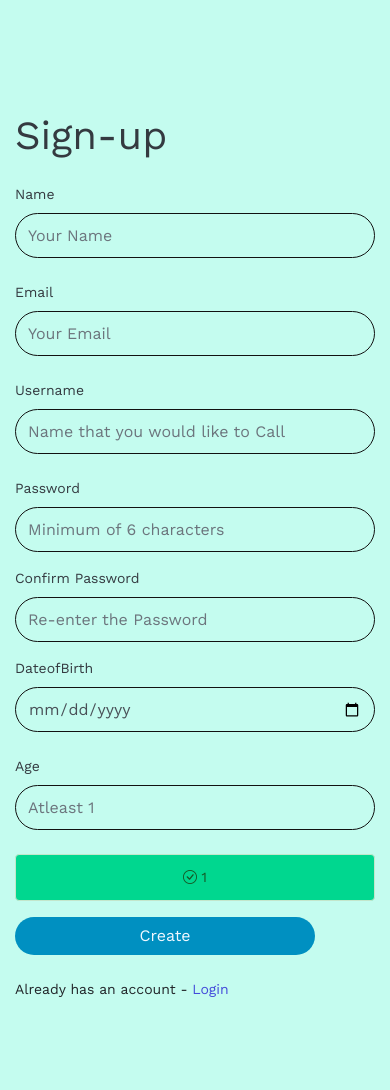
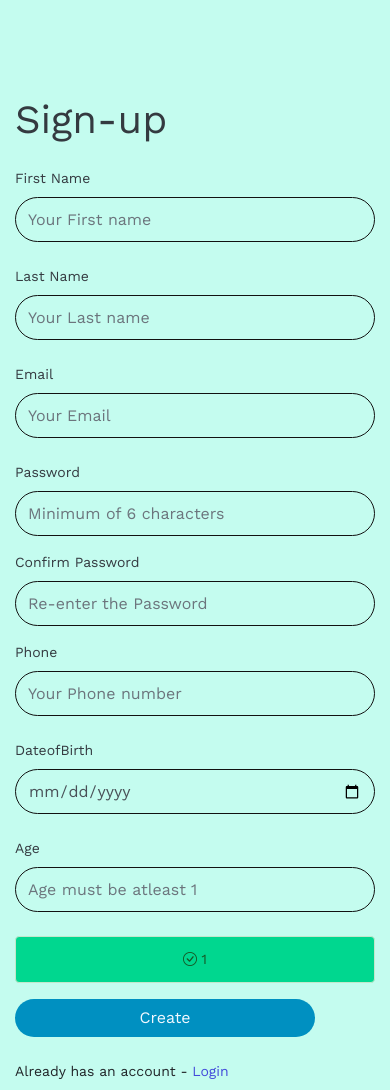
Before and after one commit to Castro456/CodeIgniter-to-do, a CodeIgniter app: page /todo/index.php/register/index/1 in a window 390 px wide; the page is wider, and only the part inside the window is pictured. Before the commit the page ends 997 px from the top of that part, so only its background shows below. Run offline with CodeIgniter, Linux system fonts and the light colour scheme.

Commit message:
added phone, changed username to lastname, advanced form-validation

```diff
--- a/application/controllers/Register.php
+++ b/application/controllers/Register.php
@@ -4,10 +4,11 @@ defined('BASEPATH') OR exit('No direct script access allowed');
 
 class Register extends CI_Controller {
 
-  private $name;
+  private $first_name;
+  private $last_name;
   private $email;
-  private $user_name;
   private $password;
+  private $phone;
   private $dob;
   private $age;
 
@@ -24,13 +25,6 @@ class Register extends CI_Controller {
   {
 
    $data['success'] = $success;
-  //  $data['error'] = $this->uri->segment(3);
-  //  $data['message'] = $message;
-
-    // $data = array(
-    //   // "message" => $message,
-    //   "error" => $error
-    // );
 
    if($this->session->userdata('user_name'))
    {
@@ -48,11 +42,12 @@ class Register extends CI_Controller {
   public function validate()
   {
 
-      $this->form_validation->set_rules("firstname","Name","required|trim|callback_alpha_dash_space");
-      $this->form_validation->set_rules("email","Email","required|valid_email");
-      $this->form_validation->set_rules("usr","UserName","required|alpha_numeric");
+      $this->form_validation->set_rules("first-name","First name","required|trim|callback_alpha_dash_space");
+      $this->form_validation->set_rules("last-name","Last name","required|trim|callback_alpha_dash_space");
+      $this->form_validation->set_rules("email","Email","required|valid_email|is_unique[users_table.email]");
       $this->form_validation->set_rules("psr","Password","required|min_length[6]");
       $this->form_validation->set_rules('confirm_password', 'Confirm Password', 'required|matches[psr]');
+      $this->form_validation->set_rules('phone', 'Phone number', 'required|numeric|min_length[10]|is_unique[users_table.phone]');
       $this->form_validation->set_rules("dob","DOB","required");
       $this->form_validation->set_rules("age","Age","required|greater_than_equal_to[1]");
 
@@ -64,17 +59,17 @@ class Register extends CI_Controller {
       else
       {
         $password = $this->input->post('psr');
-        $this->name = $this->input->post('firstname');
+        $this->first_name = $this->input->post('first-name');
+        $this->last_name = $this->input->post('last-name');
         $this->email = $this->input->post('email');
-        $this->user_name = $this->input->post('usr');
         $this->password = password_hash($password, PASSWORD_DEFAULT);
+        $this->phone = $this->input->post('phone');
         $this->dob = $this->input->post('dob');
         $this->age = $this->input->post('age');
-        $this->email_verification();
+        $this->register_user();
       }
 
     }
-
 
 
     public function alpha_dash_space($fullname)
@@ -96,43 +91,21 @@ class Register extends CI_Controller {
     }
 
 
-
-    public function email_verification()
-    {
-
-      $email = $this->email;
-      $check = $this->register_model->check_existing_email($email);
-
-      if($check)
-      {
-        $data['error'] = "Entered Email already exists";
-        $this->load->view("register_view", $data);
-      }
-
-      else
-      {
-        $this->register_user();
-      }
-
-    }
-
-
     public function register_user()
     {
 
-      $create = $this->register_model->add_user($this->name,$this->email,$this->user_name,$this->password,$this->dob,$this->age);
+      $create = $this->register_model->add_user($this->first_name,$this->last_name,$this->email,$this->password,$this->phone,$this->dob,$this->age);
 
       if($create)
       {
         $success = "Registration successful can login now";
         $this->index($success);
-        // $this->load->view("register_view", $data);
       }
 
       else
       {
-        $msg = "Registration Unsuccessful";
-        $this->index($message);
+        $data['error'] = "Error Occurred! Please try again";
+        $this->load->view("register_view", $data);
       }
 
     }
--- a/application/models/Register_model.php
+++ b/application/models/Register_model.php
@@ -25,14 +25,15 @@ class Register_model extends CI_Model{
   }
 
 
-  public function add_user($name,$email,$username,$password,$dob,$age)
+  public function add_user($first_name,$last_name,$email,$password,$phone,$dob,$age)
   {
 
     $data = array(
-      'firstname' => $name,
+      'firstname' => $first_name,
+      'lastname' => $last_name,
       'email' => $email,
-      'username' => $username,
       'pass_word' => $password,
+      'phone' => $phone,
       'dob' => $dob,
       'age' => $age
     );
--- a/application/views/Register_view.php
+++ b/application/views/Register_view.php
@@ -22,7 +22,7 @@
 
 <body>
 
-<div class="container ">
+<div class="container">
 <div class="d-flex justify-content-center">
 <form  class="form-container1" action="register/validate" method="post">
 <div class="mx-auto mb-4" ">
@@ -32,35 +32,41 @@
 
 <div class="form-row">
 <div class="col-md-5 mb-4 ">
-<label class="text-dark">Name</label>
-<input type="text" class="form-control" name="firstname" placeholder="Your Name" value="<?= set_value('firstname')?>"> </input>
-<?php echo form_error("firstname","<p class='text-danger'>","</p>") ?>
+<label class="text-dark">First Name</label>
+<input type="text" class="form-control" name="first-name" placeholder="Your First name" value="<?= set_value('first-name')?>"> </input>
+<?php echo form_error("first-name","<p class='text-danger'>","</p>") ?>
 </div>
 
 <div class="col-md-5 mb-4 ">
+<label class="text-dark">Last Name</label>
+<input type="text" class="form-control" name="last-name" placeholder="Your Last name" value="<?= set_value('last-name')?>"></input>
+<?php echo form_error("last-name","<p class='text-danger'>","</p>") ?>
+</div>
+</div>
+
+<div class="form-row">
+<div class="col-md-4 mb-4 ">
 <label class="text-dark">Email</label>
 <input type="text" class="form-control" name="email" placeholder="Your Email" value="<?= set_value('email')?>">
 <?php echo form_error("email","<p class='text-danger'>","</p>") ?> </input>
 </div>
+
+<div class="col-md-4 mb-3">
+    <label class="text-dark">Password</label>
+    <input type="password" class="form-control" name="psr" placeholder="Minimum of 6 characters"></input>
+    <?php echo form_error("psr","<p class='text-danger'>","</p>") ?>
 </div>
 
-<div class="form-row">
-<div class="col-md-5 mb-4 ">
-<label class="text-dark">Username</label>
-<input type="text" class="form-control" name="usr" placeholder="Name that you would like to Call" value="<?= set_value('usr')?>"></input>
-<?php echo form_error("usr","<p class='text-danger'>","</p>") ?>
+<div class="col-md-4 mb-3">
+    <label class="text-dark">Confirm Password</label>
+    <input type="password" class="form-control" name="confirm_password" placeholder="Re-enter the Password"></input>
+    <?php echo form_error("confirm_password","<p class='text-danger'>","</p>") ?>
 </div>
 
-<div class="col-md-5 mb-3">
-<label class="text-dark">Password</label>
-<input type="password" class="form-control" name="psr" placeholder="Minimum of 6 characters"></input>
-<?php echo form_error("psr","<p class='text-danger'>","</p>") ?>
-</div>
-
-<div class="col-md-5 mb-3">
-<label class="text-dark">Confirm Password</label>
-<input type="password" class="form-control" name="confirm_password" placeholder="Re-enter the Password"></input>
-<?php echo form_error("confirm_password","<p class='text-danger'>","</p>") ?>
+<div class="col-md-4 mb-4 ">
+<label class="text-dark">Phone</label>
+<input type="text" class="form-control" name="phone" placeholder="Your Phone number" value="<?= set_value('phone')?>">
+<?php echo form_error("phone","<p class='text-danger'>","</p>") ?> </input>
 </div>
 
 <div class="col-md-3 mb-4">
@@ -71,7 +77,7 @@
 
 <div class="col-md-3 mb-4">
 <label class="text-dark">Age</label>
-<input type="text" class="form-control" style="background : transparent;" id="calage" name="age" readonly placeholder="Atleast 1" ></input>
+<input type="text" class="form-control" style="background : transparent;" id="calage" name="age" readonly placeholder="Age must be atleast 1" ></input>
 <?php echo form_error("age","<p class='text-danger'>","</p>") ?>
 </div>
 </div>
--- a/css/global.css
+++ b/css/global.css
@@ -35,8 +35,9 @@ body {
 	text-align: center;
 	background-color: #00D78F;
 }
+
 .form-container {
-		width: 20pc;
+	width: 20pc;
 }
 .login_top{
 	padding-top: 140px;
@@ -46,7 +47,7 @@ body {
 }
 
 .form-container1 {
-	padding-top: 7pc;
+	padding-top: 6pc;
 	/* width: 70pc;
 	height: 35pc;
 	top: 27px;
```
